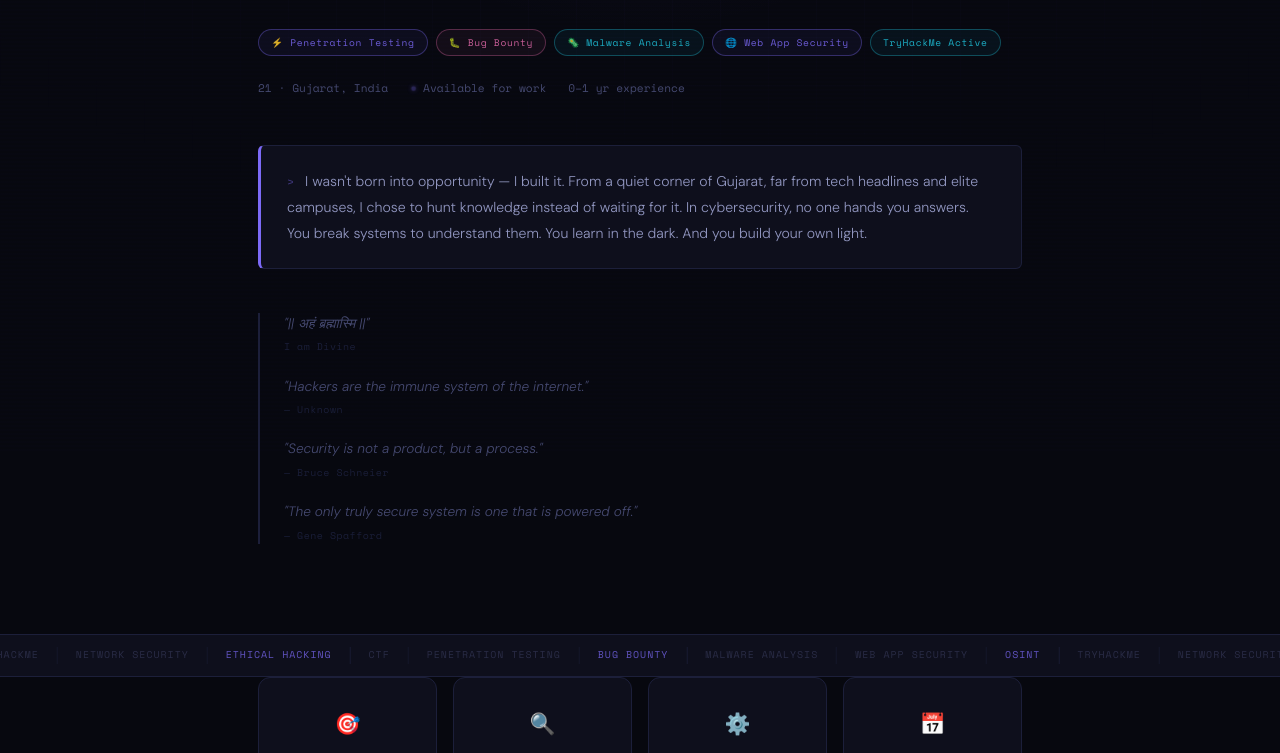
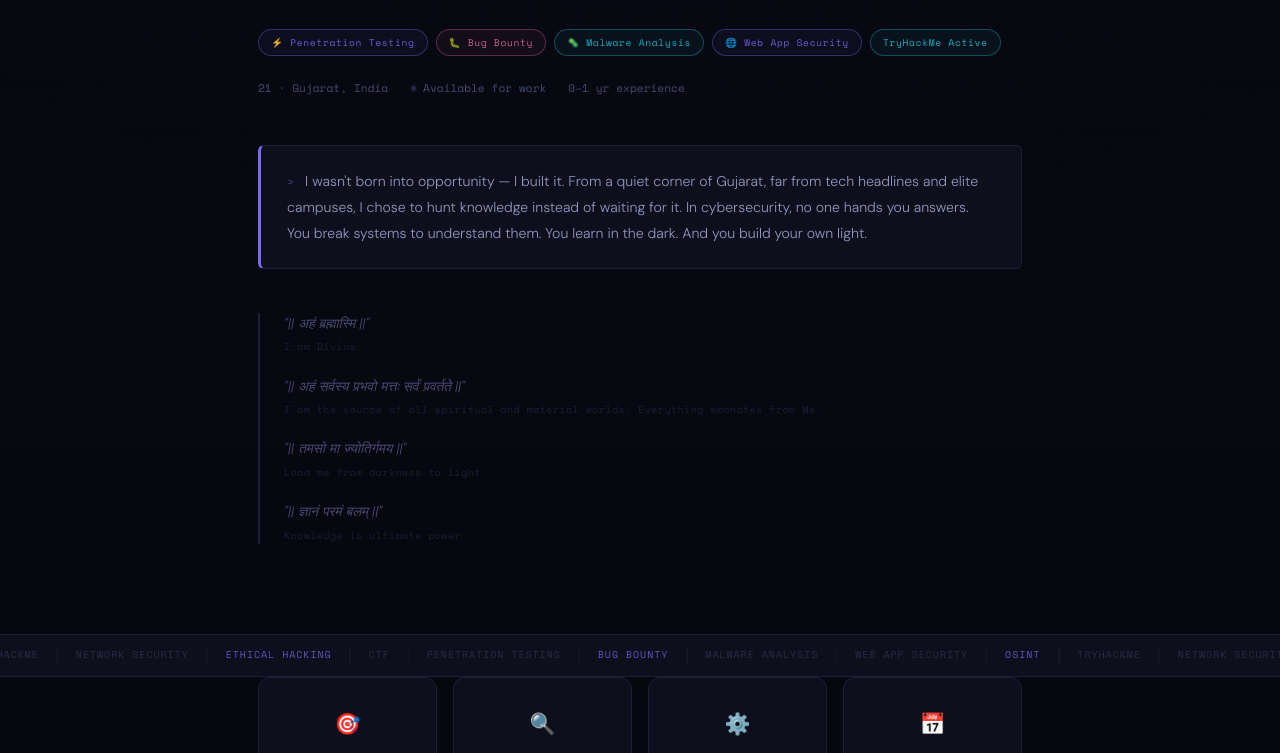
Before and after one commit to inoi36/dhruv.bhardwaj, a plain HTML site: page index.html in a window 1280 px wide. Shown: the part 347-1100 px from the top of the page. Drawn offline with nearby package versions, Linux system fonts and the light colour scheme.

Commit message:
Replace quotes in hero-quotes section

```diff
--- a/index.html
+++ b/index.html
@@ -596,9 +596,9 @@
 
     <div class="hero-quotes">
       <blockquote class="hquote">"|| अहं ब्रह्मास्मि ||"<cite>I am Divine</cite></blockquote>
-      <blockquote class="hquote">"Hackers are the immune system of the internet."<cite>— Unknown</cite></blockquote>
-      <blockquote class="hquote">"Security is not a product, but a process."<cite>— Bruce Schneier</cite></blockquote>
-      <blockquote class="hquote">"The only truly secure system is one that is powered off."<cite>— Gene Spafford</cite></blockquote>
+      <blockquote class="hquote">"|| अहं सर्वस्य प्रभवो मत्तः सर्वं प्रवर्तते ||"<cite> I am the source of all spiritual and material worlds. Everything emanates from Me.</cite></blockquote>
+      <blockquote class="hquote">"|| तमसो मा ज्योतिर्गमय ||"<cite>Lead me from darkness to light</cite></blockquote>
+      <blockquote class="hquote">"|| ज्ञानं परमं बलम् ||"<cite>Knowledge is ultimate power</cite></blockquote>
     </div>
   </div>
 </section>
```
